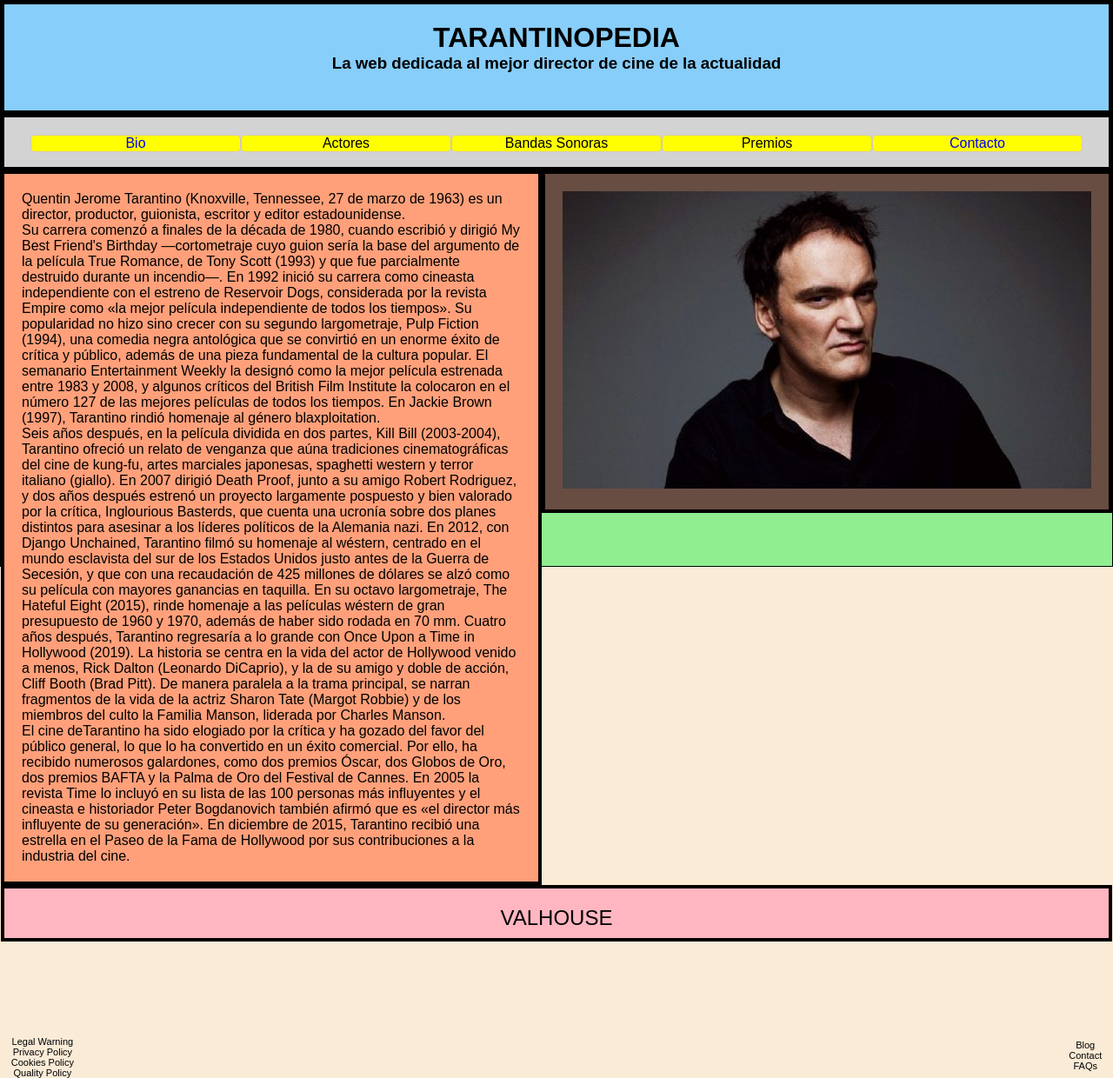
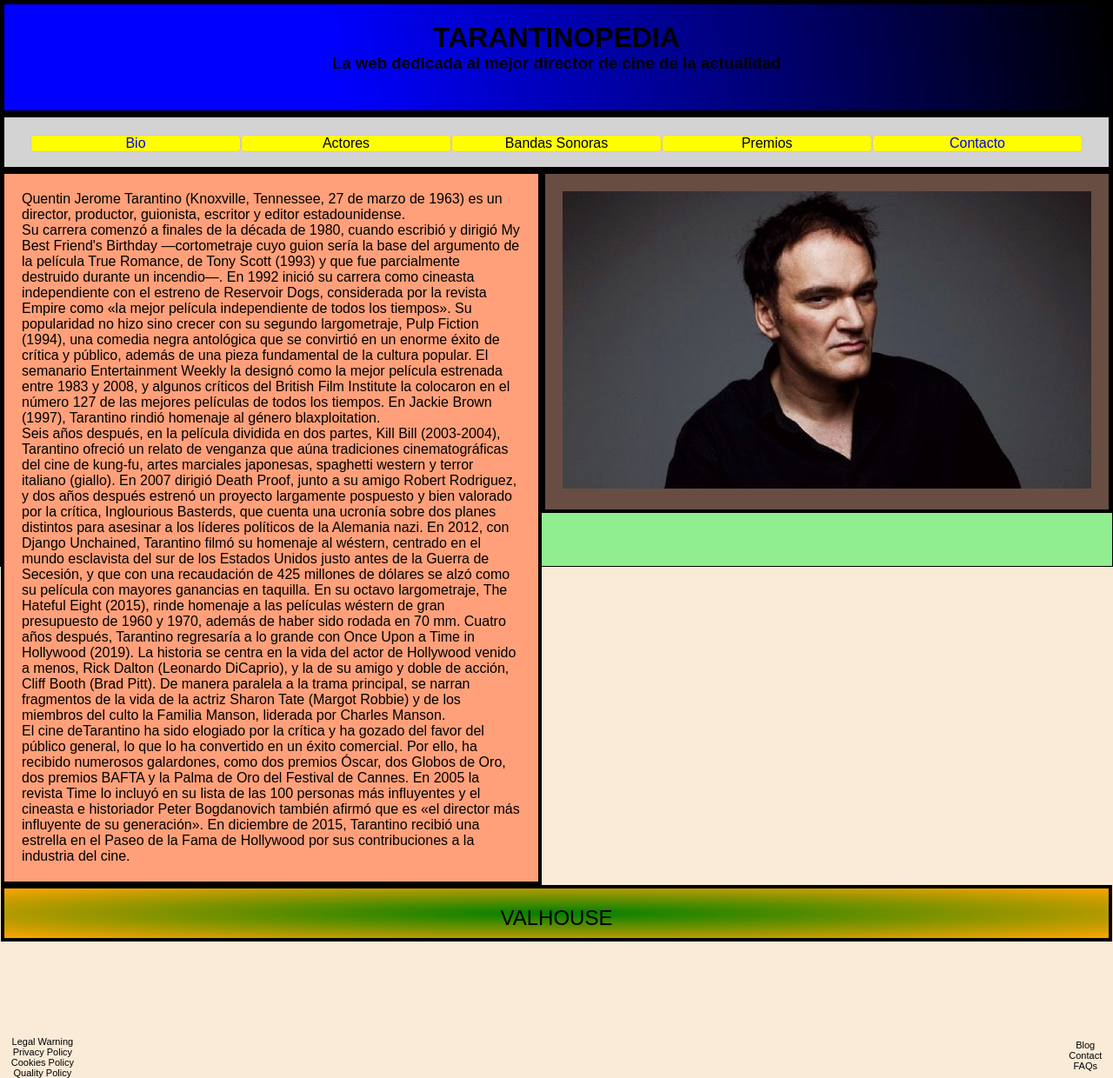
Before and after one commit to urkekauf/coder-Kaufman, a plain HTML site: page index.html in a window 1280 px wide. Shown: the whole page at 87% size. Drawn offline with Linux system fonts and the light colour scheme.

```diff
--- a/estilos/styles.css
+++ b/estilos/styles.css
@@ -32,7 +32,7 @@ body {
 
 .c1 {
     grid-area: cabecera;
-    background-color: lightskyblue;
+    background-image:linear-gradient(80deg, blue 30%, black);
     justify-content: center;
     align-items: center;
 }
@@ -59,7 +59,7 @@ body {
 
 .c5 {
     grid-area: footer;
-    background-color: lightpink;
+    background-image:radial-gradient(green, orange);
 }
 
 .navBar {
```
Also changed, not shown: 1 other file.
